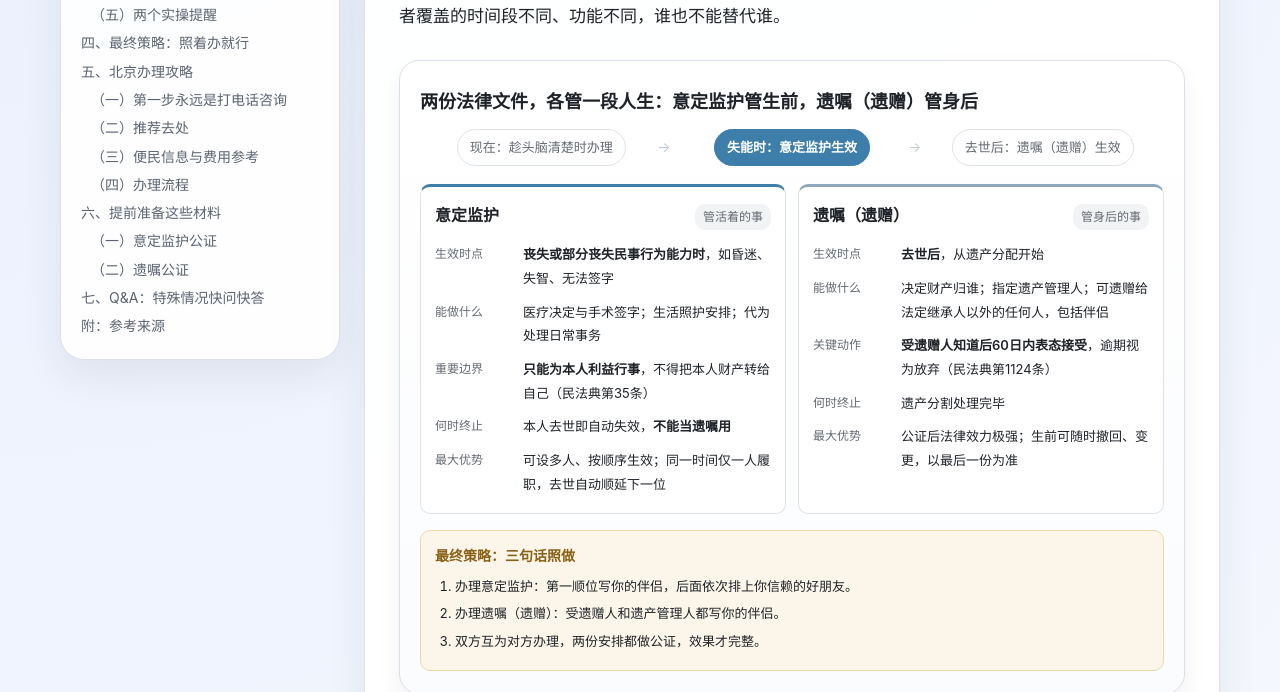
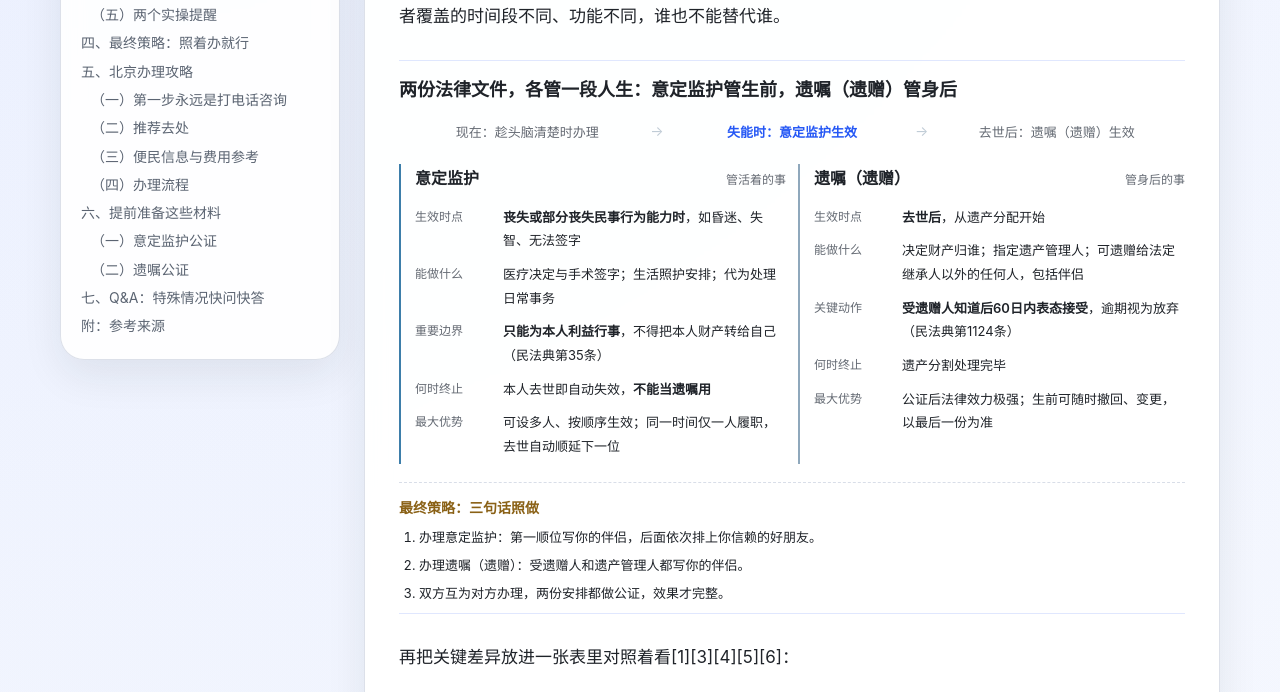
Before and after one commit to AnsonPermanent/lgbt-guardianship-will-guide-site, a plain HTML site: page index.html in a window 1280 px wide. Shown: the part 725-1417 px from the top of the page. Drawn offline with Linux system fonts and the light colour scheme.

Commit message:
Flatten document styling

```diff
--- a/index.html
+++ b/index.html
@@ -162,10 +162,10 @@
 
     .table-wrap {
       margin: 22px 0;
-      border: 1px solid var(--line);
-      border-radius: 18px;
       max-width: 100%;
       overflow: hidden;
+      border-top: 1px solid var(--line);
+      border-bottom: 1px solid var(--line);
     }
 
     table {
@@ -191,36 +191,34 @@
 
     .inline-embed {
       margin: 28px 0;
-      padding: 18px;
-      border: 1px solid var(--line);
-      border-radius: 20px;
-      background: linear-gradient(180deg, #ffffff 0%, #fbfcfe 100%);
-      box-shadow: 0 12px 24px rgba(31, 35, 41, 0.06);
+      padding: 10px 0 4px;
+      border-top: 1px solid rgba(36, 87, 245, 0.14);
+      border-bottom: 1px solid rgba(36, 87, 245, 0.14);
     }
 
-    .inline-embed .wrap { width: 100%; max-width: 100%; padding: 4px 2px; }
+    .inline-embed .wrap { width: 100%; max-width: 100%; padding: 0; }
     .inline-embed .title { font-size: 18px; font-weight: 700; color: #1F2329; margin: 6px 0 14px; line-height: 1.45; }
     .inline-embed .timeline { display: flex; align-items: stretch; gap: 8px; margin: 0 0 18px; }
     .inline-embed .tl-step { flex: 1; text-align: center; position: relative; min-width: 0; }
-    .inline-embed .tl-node { display: inline-block; max-width: 100%; background: #EFF5FA; border: 1px solid #C9DDEB; color: #1F2329; border-radius: 20px; padding: 6px 12px; font-size: 13px; font-weight: 600; white-space: normal; }
-    .inline-embed .tl-node.now { background: #FFFFFF; border: 1px solid #DEE3E8; color: #646A73; font-weight: 400; }
-    .inline-embed .tl-node.live { background: #3D7EAA; border-color: #3D7EAA; color: #FFFFFF; }
-    .inline-embed .tl-node.after { background: #FFFFFF; border: 1px solid #DEE3E8; color: #646A73; font-weight: 400; }
+    .inline-embed .tl-node { display: inline-block; max-width: 100%; background: transparent; border: none; color: #1F2329; border-radius: 0; padding: 0; font-size: 13px; font-weight: 600; white-space: normal; }
+    .inline-embed .tl-node.now { color: #646A73; font-weight: 400; }
+    .inline-embed .tl-node.live { color: #2457f5; }
+    .inline-embed .tl-node.after { color: #646A73; font-weight: 400; }
     .inline-embed .tl-arrow { position: absolute; top: 50%; right: -8px; transform: translateY(-50%); color: #C0CCD6; font-size: 14px; }
     .inline-embed .tl-step:last-child .tl-arrow { display: none; }
     .inline-embed .cols { display: flex; gap: 12px; align-items: stretch; }
-    .inline-embed .card { flex: 1; border: 1px solid #DEE3E8; border-radius: 10px; padding: 14px 14px 12px; background: #FFFFFF; }
-    .inline-embed .card-live { border-top: 3px solid #3D7EAA; }
-    .inline-embed .card-after { border-top: 3px solid #8FA8BC; }
+    .inline-embed .card { flex: 1; border: none; border-left: 2px solid #d8dfeb; border-radius: 0; padding: 0 0 0 14px; background: transparent; }
+    .inline-embed .card-live { border-left-color: #3D7EAA; }
+    .inline-embed .card-after { border-left-color: #8FA8BC; }
     .inline-embed .card-head { display: flex; align-items: baseline; justify-content: space-between; gap: 8px; margin-bottom: 8px; }
     .inline-embed .card-name { font-size: 16px; font-weight: 700; color: #1F2329; }
-    .inline-embed .card-tag { font-size: 12px; color: #646A73; background: #F2F3F5; border-radius: 10px; padding: 2px 8px; white-space: normal; }
+    .inline-embed .card-tag { font-size: 12px; color: #646A73; background: transparent; border-radius: 0; padding: 0; white-space: normal; }
     .inline-embed .rows { display: table; width: 100%; border-collapse: collapse; }
     .inline-embed .row { display: table-row; }
     .inline-embed .row-label { display: table-cell; width: 88px; font-size: 12px; color: #646A73; padding: 5px 8px 5px 0; vertical-align: top; }
     .inline-embed .row-val { display: table-cell; font-size: 13px; color: #1F2329; padding: 5px 0; vertical-align: top; }
     .inline-embed .row-val b { font-weight: 600; }
-    .inline-embed .strategy { margin-top: 16px; border: 1px solid #EAD9A8; background: #FBF6E9; border-radius: 10px; padding: 12px 14px; }
+    .inline-embed .strategy { margin-top: 18px; padding-top: 12px; border-top: 1px dashed #d9dee8; }
     .inline-embed .strategy-title { font-size: 14px; font-weight: 700; color: #8A6116; margin-bottom: 6px; }
     .inline-embed .strategy ol { margin: 0; padding-left: 20px; }
     .inline-embed .strategy li { font-size: 13px; color: #1F2329; margin: 4px 0; }
@@ -249,18 +247,20 @@
       .article ol { font-size: 16px; }
       .article h2 { font-size: 24px; }
       .article h3 { font-size: 20px; }
-      .table-wrap { margin-left: -2px; margin-right: -2px; padding: 8px 12px; }
+      .table-wrap { margin-left: -2px; margin-right: -2px; padding: 8px 0; border-radius: 0; }
       table, thead, tbody, tr, th, td { display: block; width: 100%; }
       thead { display: none; }
-      tbody { display: grid; gap: 12px; }
-      tr { border: 1px solid var(--line); border-radius: 14px; padding: 10px 12px; background: #fff; }
+      tbody { display: grid; gap: 0; }
+      tr { border-bottom: 1px solid var(--line); padding: 10px 0; background: transparent; }
+      tr:last-child { border-bottom: none; }
       td { border-bottom: none; padding: 6px 0; font-size: 14px; text-align: left; }
       td::before { content: attr(data-label); display: block; margin-bottom: 4px; font-size: 12px; font-weight: 700; color: var(--muted); }
-      .inline-embed { padding: 14px; }
+      .inline-embed { padding: 10px 0 4px; }
       .inline-embed .timeline { flex-direction: column; }
       .inline-embed .tl-arrow { display: none; }
       .inline-embed .cols { flex-direction: column; }
       .inline-embed .card-head { flex-direction: column; align-items: flex-start; }
+      .inline-embed .card { padding-left: 12px; }
       .inline-embed .row,
       .inline-embed .row-label,
       .inline-embed .row-val { display: block; width: auto; }
```
